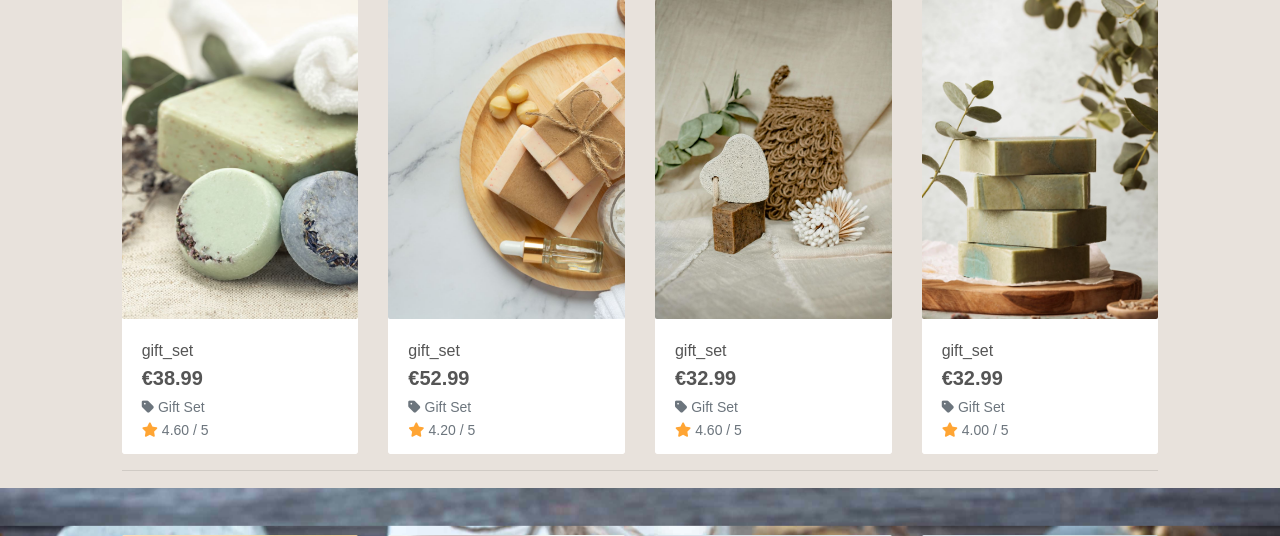
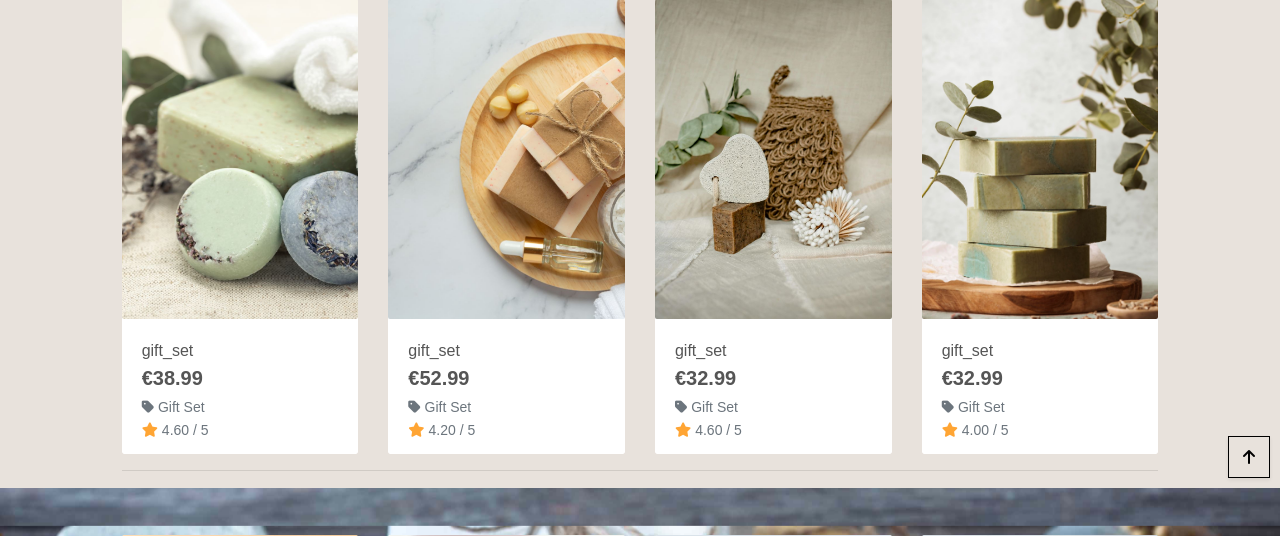
Before and after one commit to grace-ghb/a_soap_v1, a Django app: page /products/ in a window 1280 px wide. Shown: the part 312-848 px from the top of the page. Run offline with Django 3.2, Linux system fonts and the light colour scheme; data comes from the database, SQL or seed files in the repository; some libraries are stand-ins or nearby versions; some web fonts are replaced.

Commit message:
Added back to top button

```diff
--- a/products/templates/products/products.html
+++ b/products/templates/products/products.html
@@ -30,7 +30,7 @@
                 <div class="row mt-1 mb-2">
                     <div class="col-12 col-md-6 my-auto order-md-last d-flex justify-content-center justify-content-md-end">
                         <div class="sort-select-wrapper w-50">
-                            <select id="sort-selector" class="custom-select custom-select-sm rounded-0 border border-{% if current_sorting != 'None_None' %}info{% else %}black{% endif %}" aria-label="Sort_by">
+                            <select id="sort-selector" class="custom-select custom-select-sm rounded-0 border border-{% if current_sorting != 'None_None' %}info{% else %}black{% endif %}">
                                 <option value="reset" {% if current_sorting == 'None_None' %}selected{% endif %}>Sort by: </option>
                                 <option value="price_asc" {% if current_sorting == 'price_asc' %}selected{% endif %}>Price (low to high)</option>
                                 <option value="price_desc" {% if current_sorting == 'price_desc' %}selected{% endif %}>Price (high to low)</option>
@@ -116,15 +116,21 @@
             </div>
         </div>
     </div>
+    <!-- Back to top button -->
+    <div class="btt-button shadow-sm rounded-0 border border-black">
+        <a class="btt-link d-flex h-100">
+            <i class="fas fa-arrow-up text-black mx-auto my-auto"></i>
+        </a>
+    </div>
 {% endblock %}
 
 {% block postloadjs %}
-    {{ block.super }}
-    <!-- <script type="text/javascript">
+{{ block.super }}
+    <script type="text/javascript">
 		$('.btt-link').click(function(e) {
-			window.scrollTo(0,0)
+			window.scrollTo(0,0);
 		})
-	</script> -->
+	</script>
 
     <script type="text/javascript">
         $('#sort-selector').change(function() {
--- a/static/css/base.css
+++ b/static/css/base.css
@@ -167,6 +167,18 @@ a.category-badge > span.badge:hover {
     color: #fff !important;
 }
 
+.btt-button {
+    height: 42px;
+    width: 42px;
+    position: fixed;
+    bottom: 10px;
+    right: 10px;
+}
+
+.btt-link {
+    cursor: pointer;
+}
+
 /* -------------------------------- Media Queries */
 
 /* Slightly larger container on xl screens */
```
